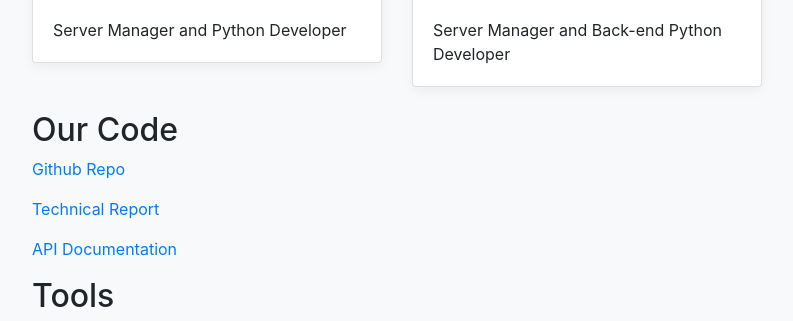
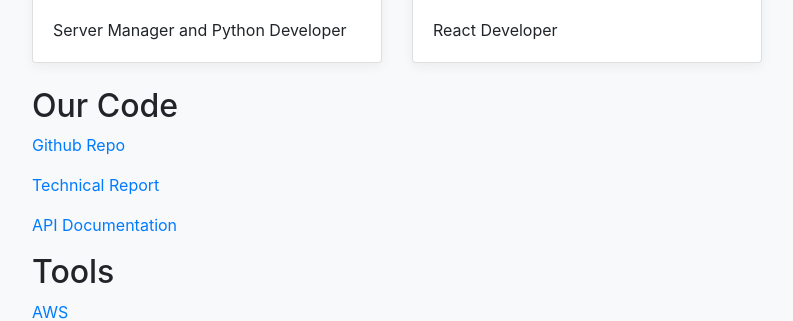
Before and after one commit to Daniel9650/IDB, a Flask app: template app/templates/about.html in a window 1280 px wide. Shown: the part 1279-1600 px from the top of the page, without its empty margins (53-846 px from the left). Run offline with Flask 2, Linux system fonts and the light colour scheme; the template is opened without the code that fills it, so the values that code supplies are empty; some libraries are stand-ins or nearby versions.

Commit message:
Actually, this is final.

```diff
--- a/app/templates/about.html
+++ b/app/templates/about.html
@@ -115,7 +115,7 @@
                   <h6>Kylie Sanderson </h6>
                   <p class="card-text">{{ commits.kyliesanderson }} commits</p>
                   <p class="card-text">{{ issues.kyliesanderson }} issues</p>
-                  <p class="card-text">Server Manager and Back-end Python Developer</p>
+                  <p class="card-text">React Developer</p>
                 </div>
               </div>
             </div>
```
